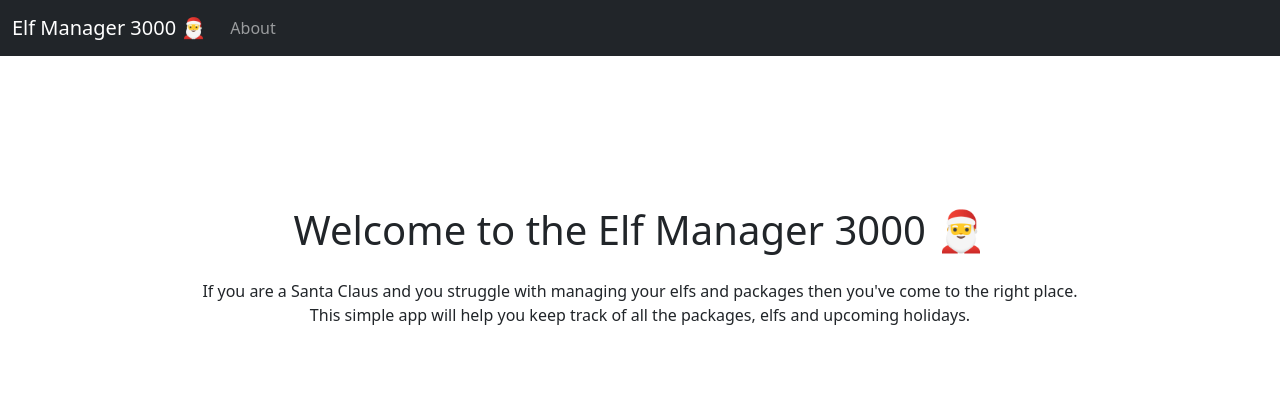
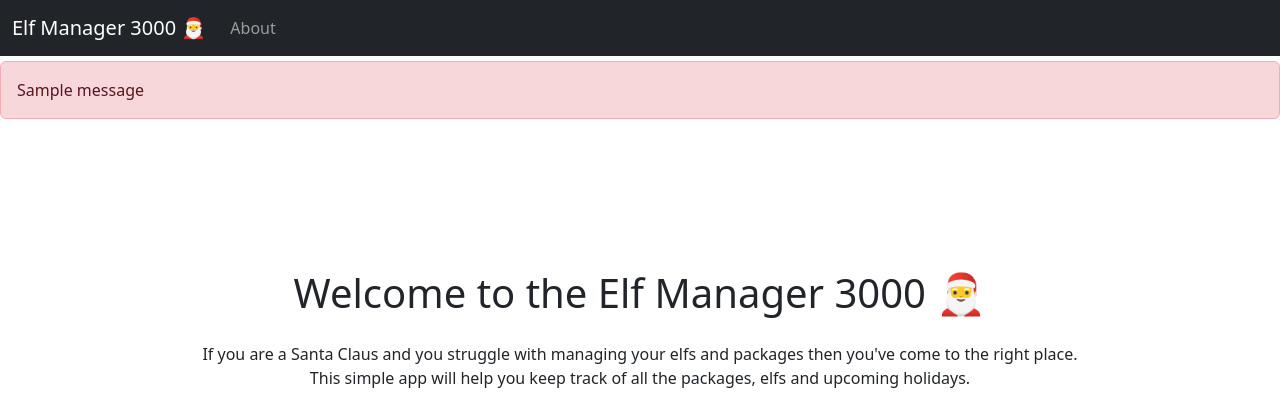
Before and after one commit to KamSaf/elf_on_a_shelf, a Flask app: page /about in a window 1280 px wide. Shown: the top 420 px of the page. Run offline with Flask 3, Linux system fonts and the light colour scheme; tables that the repository leaves empty hold one stand-in row (values such as "Sample post"); one stand-in notice (Sample message) is shown.

Commit message:
added messages, and date verification

```diff
--- a/config.py
+++ b/config.py
@@ -3,5 +3,6 @@ from flask import Flask
 
 
 app = Flask(__name__)
+app.config['SECRET_KEY'] = 'e43f3561e5a94e365872c8c1eae6b576bd4ef308e7f31928'
 app.config['SQLALCHEMY_DATABASE_URI'] = 'sqlite:///db.sqlite'
 db = SQLAlchemy(app)
--- a/main.py
+++ b/main.py
@@ -1,4 +1,4 @@
-from flask import render_template, redirect, url_for, request
+from flask import render_template, redirect, url_for, request, flash
 from config import app, db
 from models import Package, Elf, Holiday
 from datetime import datetime
@@ -46,6 +46,9 @@ def new_package():
 
 @app.route('/new_holiday', methods=["POST"])
 def new_holiday():
+    if datetime.strptime(request.form.get("frm_start_date"), "%Y-%m-%d") > datetime.strptime(request.form.get("frm_end_date"), "%Y-%m-%d"):
+        flash('End date cannot occur before start date!', 'error')
+        return redirect(url_for('home_page'))
     new_holiday = Holiday(elf_id=request.form.get('frm_elf'),
                           type=request.form.get('frm_type'),
                           start_date=datetime.strptime(request.form.get("frm_start_date"), "%Y-%m-%d"),
@@ -111,12 +114,15 @@ def edit_elf(elf_id):
 
 
 @app.route('/edit_holiday/<int:holiday_id>', methods=['POST', 'GET'])
-def edit_holiday_form(holiday_id):
+def edit_holiday(holiday_id):
     if request.method == 'GET':
         old_holiday = Holiday.query.filter_by(id=holiday_id).first()
         assigned_elf = Elf.query.filter_by(id=holiday_id).first()
         return render_template('edit_holiday.html', old_holiday=old_holiday, assigned_elf=assigned_elf)
     elif request.method == 'POST':
+        if datetime.strptime(request.form.get("frm_start_date"), "%Y-%m-%d") > datetime.strptime(request.form.get("frm_end_date"), "%Y-%m-%d"):
+            flash('End date cannot occur before start date!', 'error')
+            return redirect(url_for('edit_holiday', holiday_id=holiday_id))
         edited_holiday = Holiday.query.filter_by(id=holiday_id).first()
         edited_holiday.elf_id = request.form.get('frm_elf')
         edited_holiday.type = request.form.get('frm_type')
--- a/templates/base.html
+++ b/templates/base.html
@@ -15,6 +15,18 @@
 
     <header>
         {% include 'header.html' %}
+        {% with messages = get_flashed_messages() %}
+        {% if messages %}
+            <div class="messages" style="margin-top: 5px;">
+                {% for message in messages %}
+                    <div class="alert alert-danger" role="alert">
+                        {{ message }}
+                    </div>
+                {% endfor %}
+            </div>
+        {% endif %}
+    {% endwith %}
+
     </header>
 
     <body>
```
